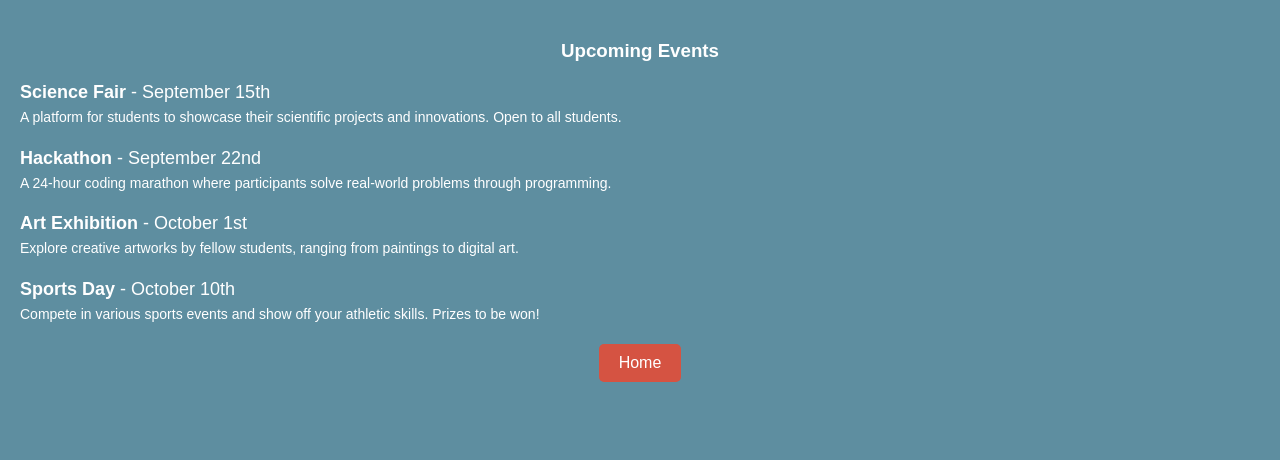
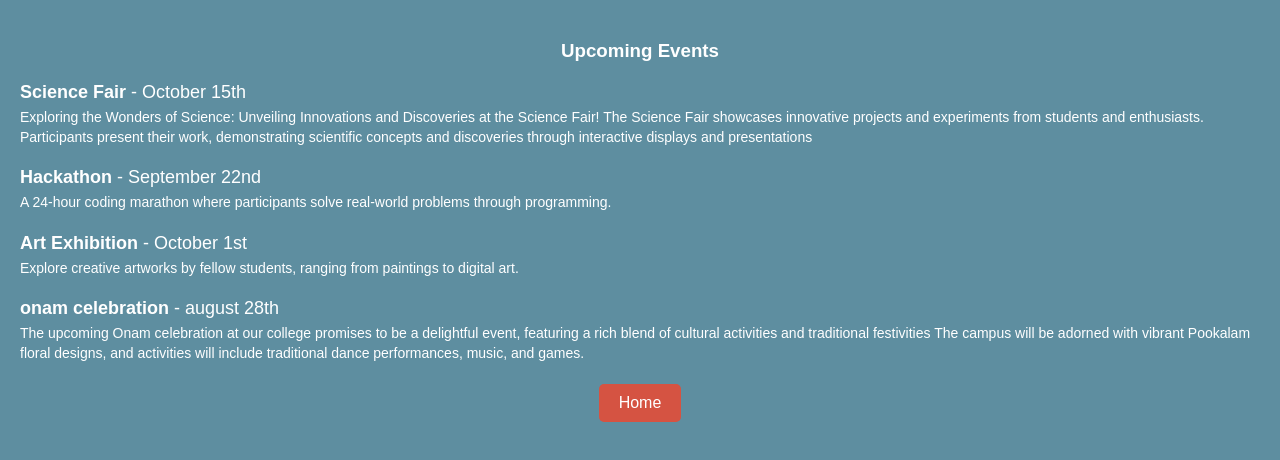
Before and after one commit to Vanisha0609/academically-student-website, a plain HTML site: page academically student website/index.html in a window 1280 px wide. Both pictures are taken after a click on the element "Upcoming Events". Drawn offline with Linux system fonts and the light colour scheme.

Commit message:
Update index.html

```diff
--- a/academically student website/index.html
+++ b/academically student website/index.html
@@ -94,8 +94,9 @@
         <h3>Upcoming Events</h3>
         <ul>
             <li>
-                <strong>Science Fair</strong> - September 15th
-                <p>A platform for students to showcase their scientific projects and innovations. Open to all students.</p>
+                <strong>Science Fair</strong> - October 15th
+                <p>Exploring the Wonders of Science: Unveiling Innovations and Discoveries at the Science Fair!
+                The Science Fair showcases innovative projects and experiments from students and enthusiasts. Participants present their work, demonstrating scientific concepts and discoveries through interactive displays and presentations</p>
             </li>
             <li>
                 <strong>Hackathon</strong> - September 22nd
@@ -106,8 +107,9 @@
                 <p>Explore creative artworks by fellow students, ranging from paintings to digital art.</p>
             </li>
             <li>
-                <strong>Sports Day</strong> - October 10th
-                <p>Compete in various sports events and show off your athletic skills. Prizes to be won!</p>
+                <strong>onam celebration</strong> - august 28th
+                <p>The upcoming Onam celebration at our college promises to be a delightful event, featuring a rich blend of cultural activities and traditional festivities
+                The campus will be adorned with vibrant Pookalam floral designs, and activities will include traditional dance performances, music, and games.</p>
             </li>
         </ul>
         <button class="home-btn" onclick="goToMain()">Home</button>
```
